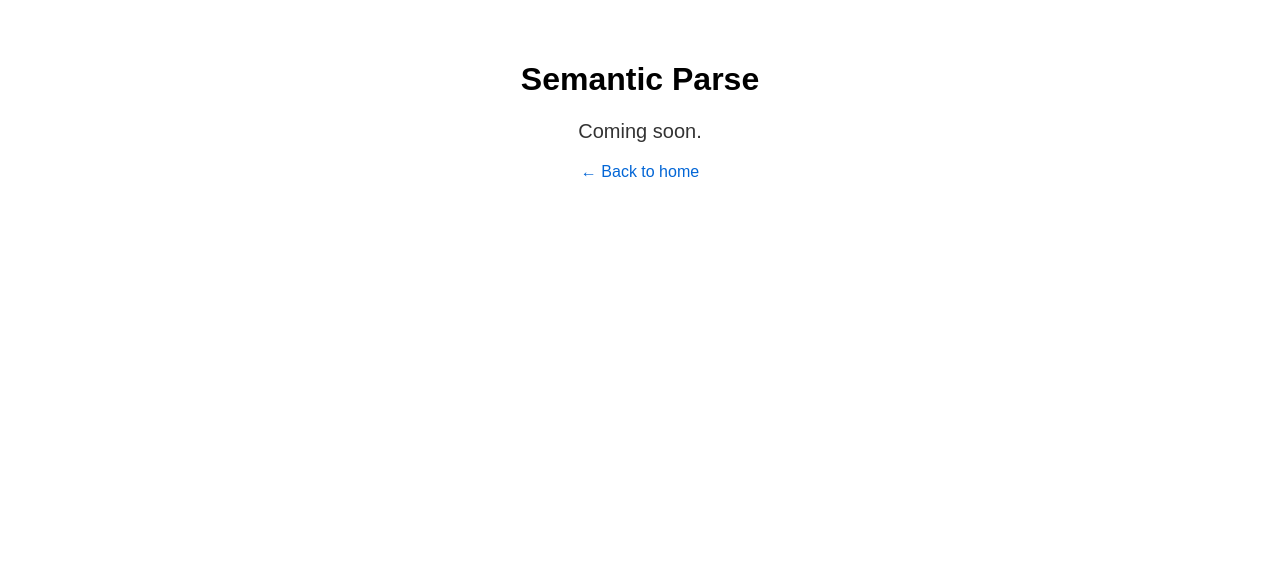
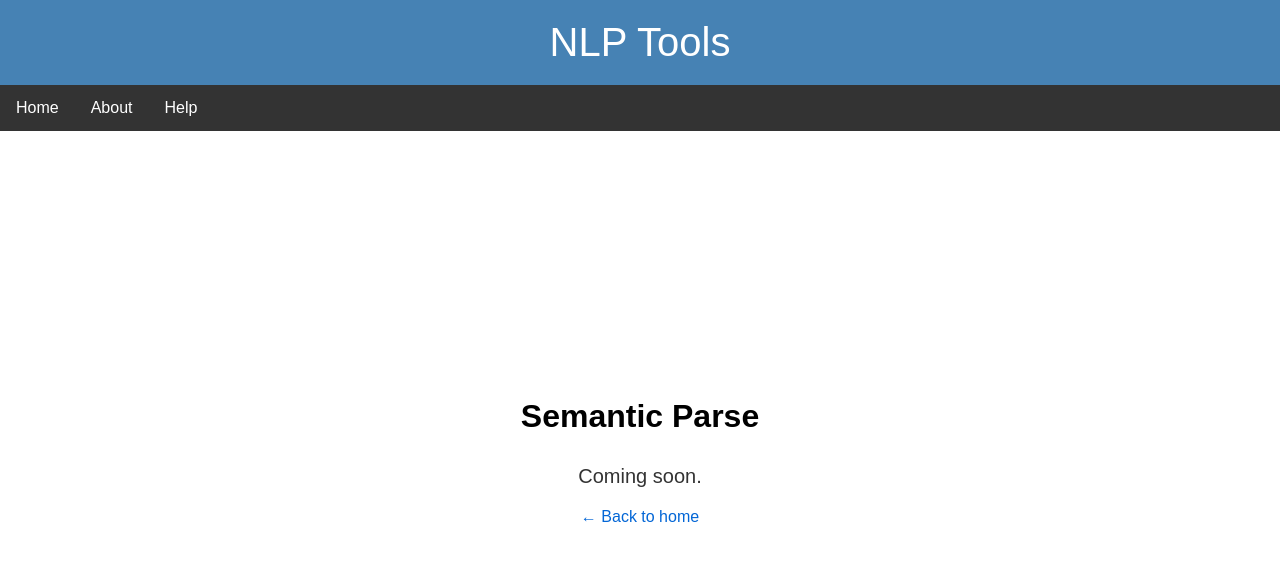
Before and after one commit to matsunagateitoku/NLP-Toolkit, a Flask app: page /semantic-parse in a window 1280 px wide. Shown: the top 561 px of the page. Run offline with Flask 3, Linux system fonts and the light colour scheme.

Commit message:
Refactor semantic_parse.html layout and styles

```diff
--- a/templates/semantic_parse.html
+++ b/templates/semantic_parse.html
@@ -1,21 +1,80 @@
-<!doctype html>
+<!DOCTYPE html>
 <html lang="en">
 <head>
-  <meta charset="utf-8">
+    <meta charset="UTF-8">
+    <meta name="viewport" content="width=device-width, initial-scale=1.0">
     <title>Semantic Parse — Coming Soon</title>
-  <meta name="viewport" content="width=device-width, initial-scale=1">
     <style>
-    body { font-family: Arial, Helvetica, sans-serif; padding: 2rem; }
-    .container { max-width: 800px; margin: 0 auto; text-align: center; }
-    .coming { font-size: 1.25rem; color: #333; margin-top: 1rem; }
-    a { color: #0366d6; text-decoration: none; }
+        body {
+            font-family: Arial, sans-serif;
+            margin: 0;
+            padding: 0;
+        }
+        .header {
+            background-color: #4682B4; /* Blue/Grey background */
+            color: white;
+            padding: 20px;
+            text-align: center;
+            font-size: 2.5em;
+        }
+        .navbar {
+            overflow: hidden;
+            background-color: #333;
+        }
+        .navbar a {
+            float: left;
+            display: block;
+            color: white;
+            text-align: center;
+            padding: 14px 16px;
+            text-decoration: none;
+        }
+        .navbar a:hover {
+            background-color: #ddd;
+            color: black;
+        }
+        .content-container {
+            display: flex;
+            flex-direction: column;
+            justify-content: center;
+            align-items: center;
+            height: 80vh;
+            text-align: center;
+        }
+        .content-container h1 {
+            font-size: 2em;
+            margin-bottom: 10px;
+        }
+        .coming {
+            font-size: 1.25em;
+            color: #333;
+            margin-bottom: 20px;
+        }
+        .back-link {
+            color: #0366d6;
+            text-decoration: none;
+            font-size: 1em;
+        }
+        .back-link:hover {
+            text-decoration: underline;
+        }
     </style>
 </head>
 <body>
-  <div class="container">
+    <div class="header">
+        NLP Tools
+    </div>
+
+    <div class="navbar">
+        <a href="/">Home</a>
+        <a href="/about">About</a>
+        <a href="/help">Help</a>
+    </div>
+
+    <div class="content-container">
         <h1>Semantic Parse</h1>
         <p class="coming">Coming soon.</p>
-    <p><a href="/">← Back to home</a></p>
+        <a href="/" class="back-link">← Back to home</a>
     </div>
 </body>
 </html>
```
Lines whose indentation alone changed are shown as unchanged.
